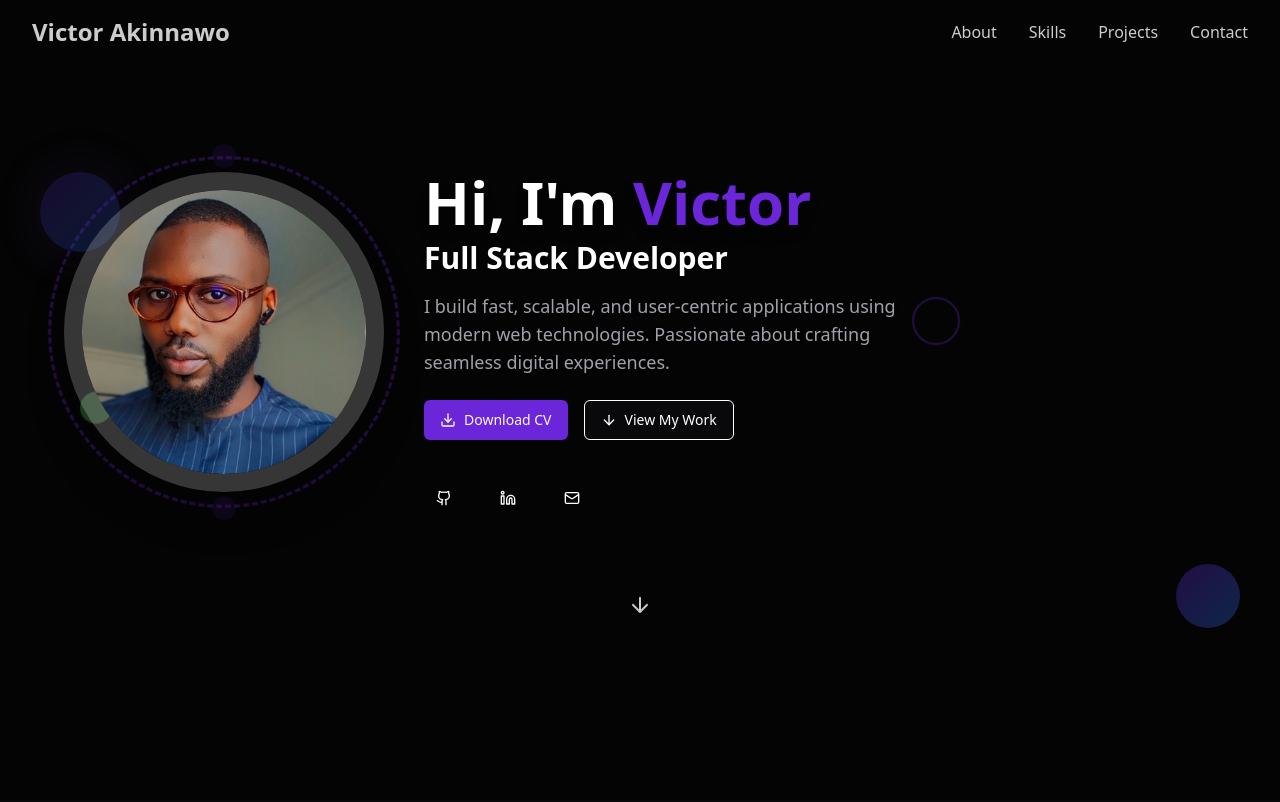
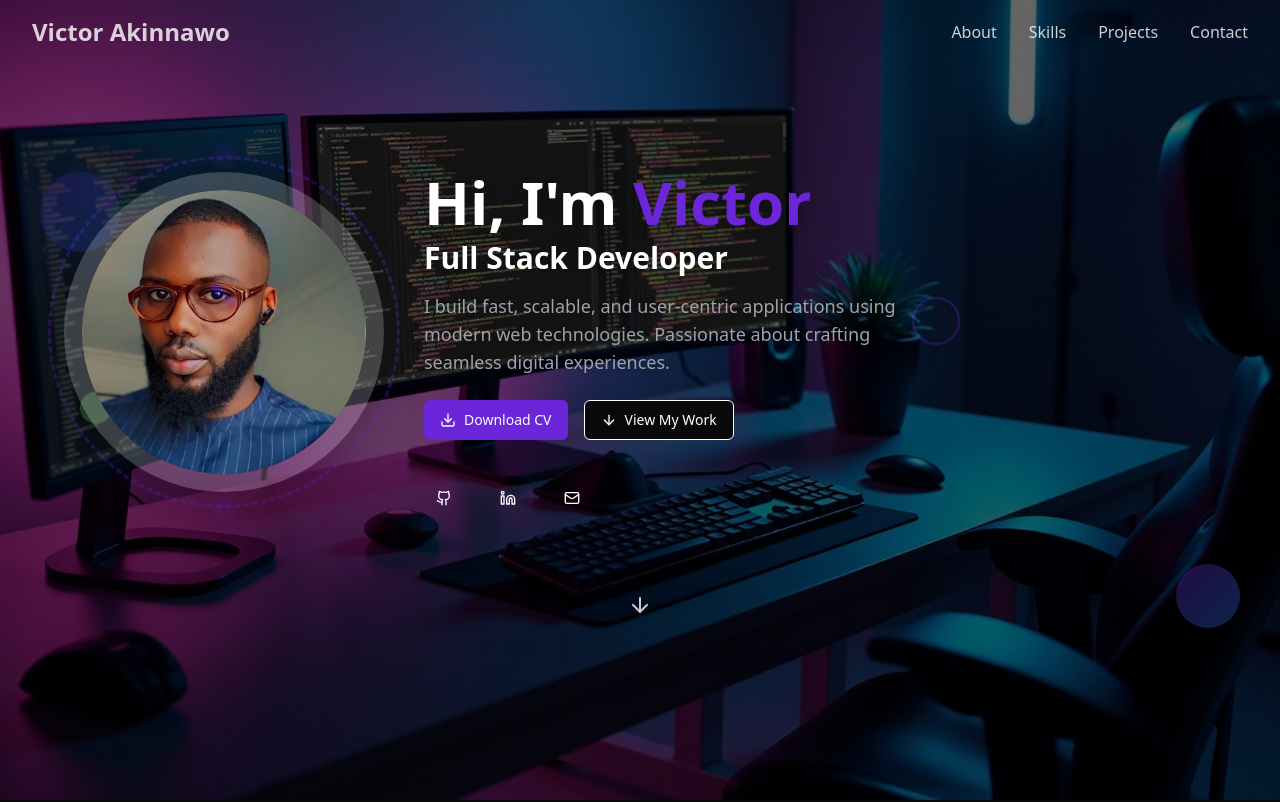
Before and after one commit to Akinnawo3/portfolio, a React (Vite) app: page / in a window 1280 px wide. Shown: the top 802 px of the page. Built offline with nearby package versions, Linux system fonts and the light colour scheme; the HTML template or start-up script is replaced by a standard one.

Commit message:
removed bg fixed

```diff
--- a/src/components/Hero.tsx
+++ b/src/components/Hero.tsx
@@ -57,7 +57,7 @@ const Hero = () => {
   return (
     <section className="min-h-screen flex items-center justify-center relative overflow-hidden">
       {/* Background Image */}
-      {/* <div className="absolute inset-0 bg-cover bg-center bg-fixed" style={{ backgroundImage: `url(${heroBackground})` }}></div> */}
+      <div className="absolute inset-0 bg-cover bg-center" style={{ backgroundImage: `url(${heroBackground})` }}></div>
 
       {/* Semi-transparent Overlay - Fixed for iOS */}
       <div className="absolute inset-0 z-0 transform-gpu will-change-transform" style={{ backgroundColor: "rgba(0, 0, 0, 0.6)" }} />
```
